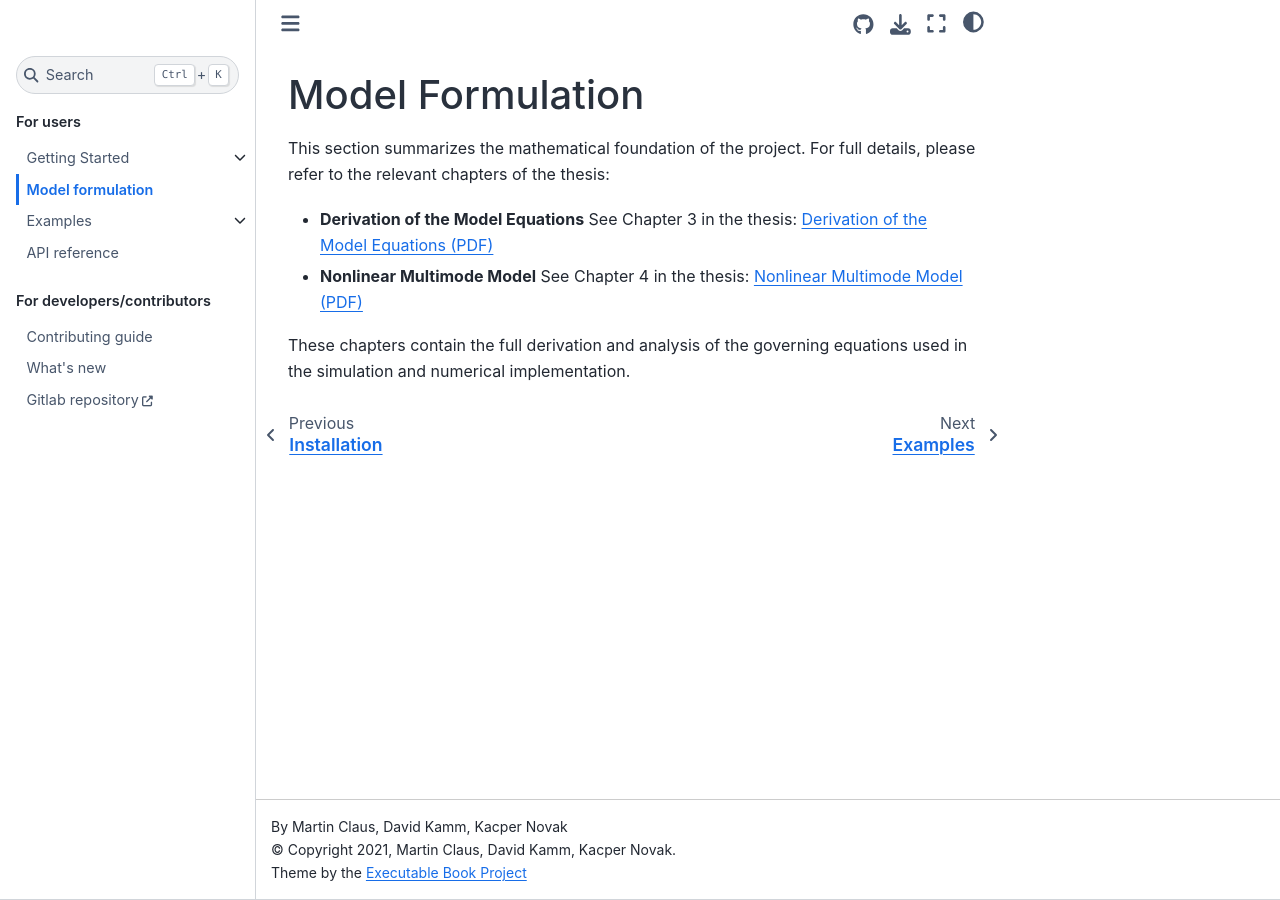
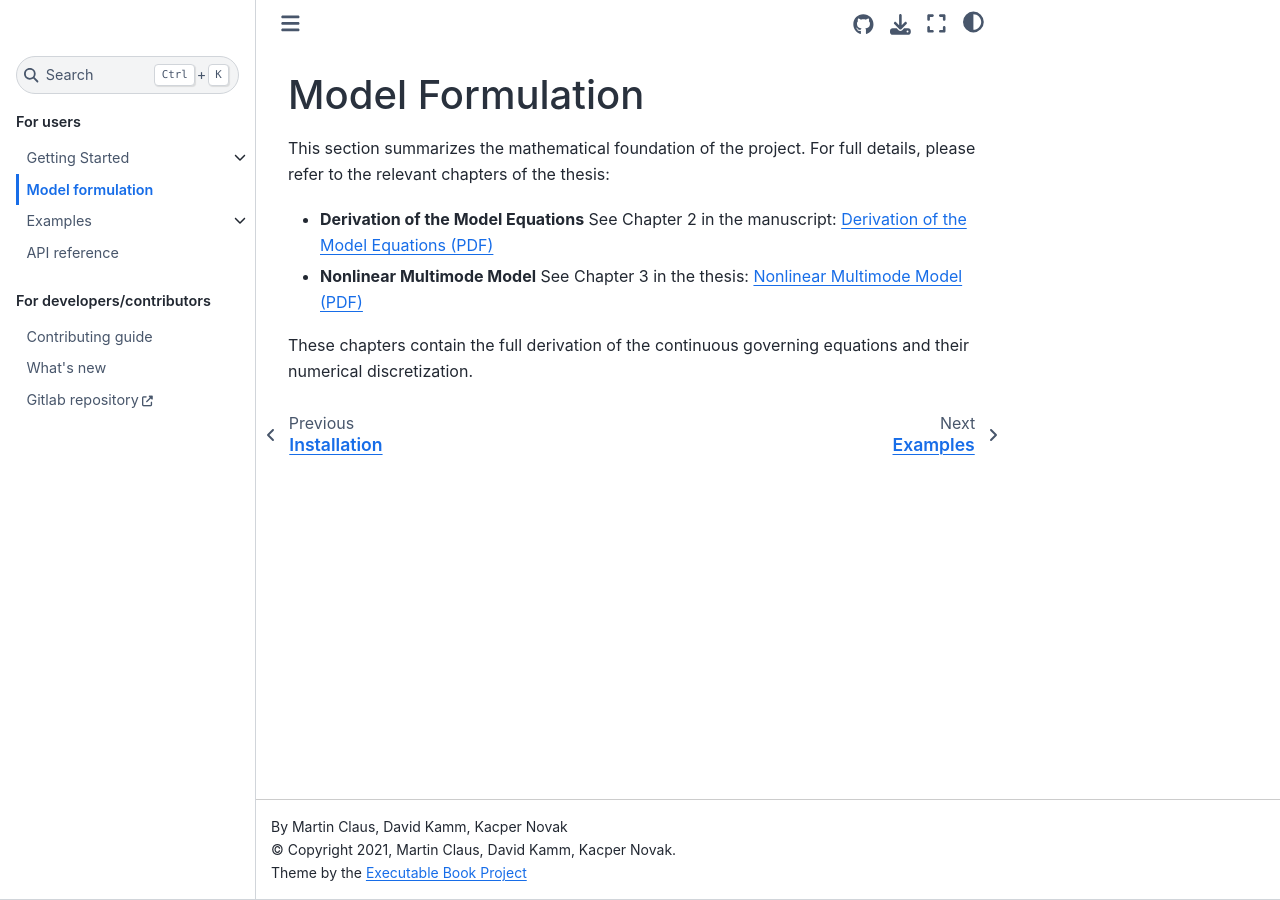
Before and after one commit to vopikamm/multimode-model, a Sphinx documentation site: the page built from doc/model_formulation.rst, in a window 1280 px wide. Built offline with Sphinx 7.4.7 and the Sphinx Book theme 1.1.4, drawn with Linux system fonts in a browser that asks for light colours.

Commit message:
link to correct pages in document

```diff
--- a/doc/model_formulation.rst
+++ b/doc/model_formulation.rst
@@ -4,11 +4,11 @@
 This section summarizes the mathematical foundation of the project. For full details, please refer to the relevant chapters of the thesis:
 
 - **Derivation of the Model Equations**
-  See Chapter 3 in the thesis:
-  `Derivation of the Model Equations (PDF) <_static/thesis.pdf#page=25>`_
+  See Chapter 2 in the manuscript:
+  `Derivation of the Model Equations (PDF) <_static/thesis.pdf#page=5>`_
 
 - **Nonlinear Multimode Model**
-  See Chapter 4 in the thesis:
-  `Nonlinear Multimode Model (PDF) <_static/thesis.pdf#page=40>`_
+  See Chapter 3 in the thesis:
+  `Nonlinear Multimode Model (PDF) <_static/thesis.pdf#page=21>`_
 
-These chapters contain the full derivation and analysis of the governing equations used in the simulation and numerical implementation.
+These chapters contain the full derivation of the continuous governing equations and their numerical discretization.
```
